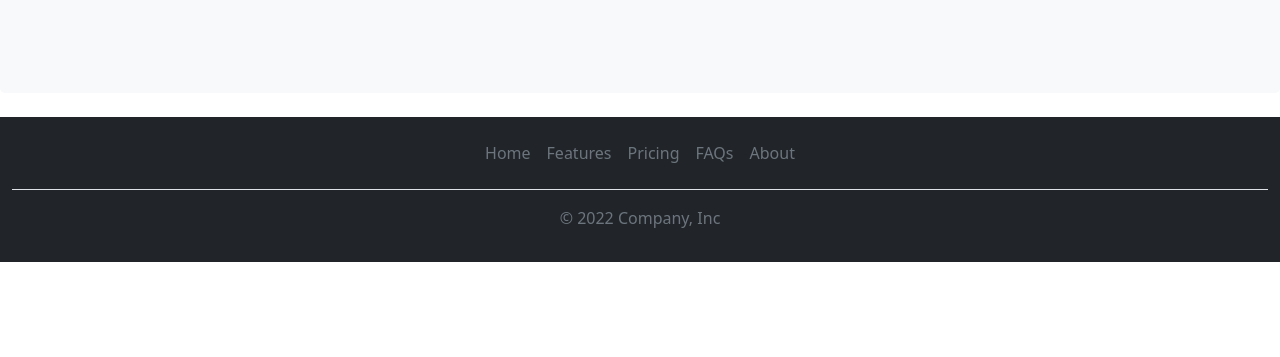
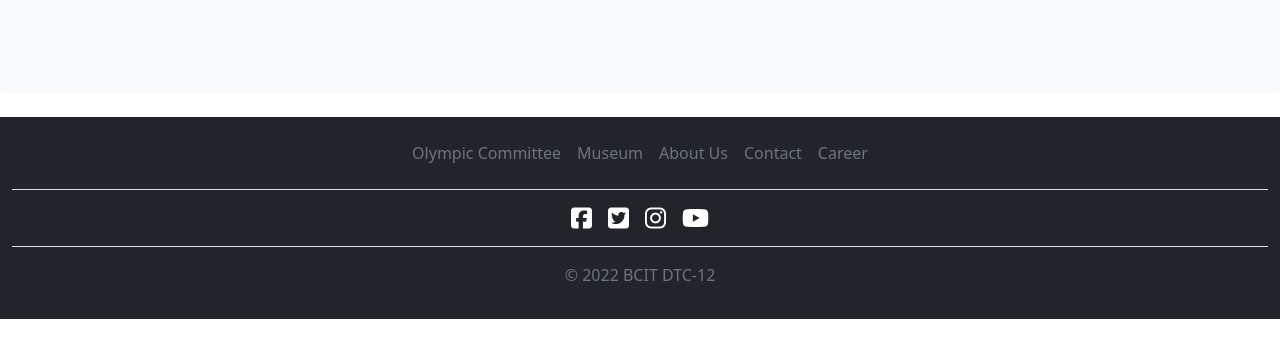
Before and after one commit to k8732yamazaki/dtc12, a plain HTML site: page main.html in a window 1280 px wide. Shown: the part 359-716 px from the top of the page. Drawn offline with nearby package versions, Linux system fonts and the light colour scheme.

Commit message:
Complete footer

```diff
--- a/main.html
+++ b/main.html
@@ -95,13 +95,19 @@
   <div class="container-fluid bg-dark">
     <footer class="py-3 mt-4">
       <ul class="nav justify-content-center border-bottom pb-3 mb-3">
-        <li class="nav-item"><a href="#" class="nav-link px-2 text-muted">Home</a></li>
-        <li class="nav-item"><a href="#" class="nav-link px-2 text-muted">Features</a></li>
-        <li class="nav-item"><a href="#" class="nav-link px-2 text-muted">Pricing</a></li>
-        <li class="nav-item"><a href="#" class="nav-link px-2 text-muted">FAQs</a></li>
-        <li class="nav-item"><a href="#" class="nav-link px-2 text-muted">About</a></li>
+        <li class="nav-item"><a href="#" class="nav-link px-2 text-muted">Olympic Committee</a></li>
+        <li class="nav-item"><a href="#" class="nav-link px-2 text-muted">Museum</a></li>
+        <li class="nav-item"><a href="#" class="nav-link px-2 text-muted">About Us</a></li>
+        <li class="nav-item"><a href="#" class="nav-link px-2 text-muted">Contact</a></li>
+        <li class="nav-item"><a href="#" class="nav-link px-2 text-muted">Career</a></li>
       </ul>
-      <p class="text-center text-muted">&copy; 2022 Company, Inc</p>
+      <ul class="nav justify-content-center border-bottom pb-3 mb-3 text-white">
+        <li class="nav-item mx-2"><i class="fa-brands fa-facebook-square fa-xl"></i></li>
+        <li class="nav-item mx-2"><i class="fa-brands fa-twitter-square fa-xl"></i></li>
+        <li class="nav-item mx-2"><i class="fa-brands fa-instagram fa-xl"></i></li>
+        <li class="nav-item mx-2"><i class="fa-brands fa-youtube fa-xl"></i></li>
+      </ul>
+      <p class="text-center text-muted">&copy; 2022 BCIT DTC-12</p>
     </footer>
   </div>
 
```
